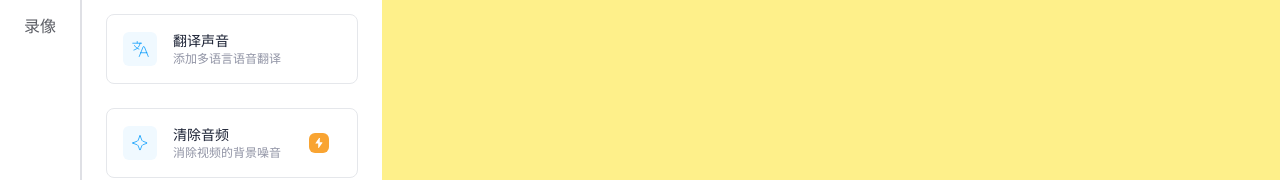
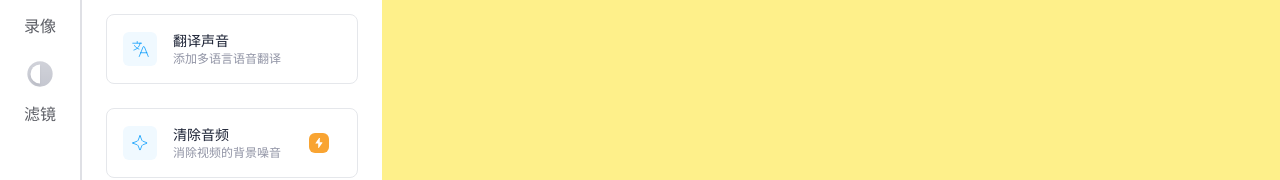
Before and after one commit to Licodeao/lico-ai, a React (Vite) app in the folder graduation-frontend/: page /edit/setting in a window 1280 px wide. Shown: the part 490-670 px from the top of the page. Built offline with nearby package versions, Linux system fonts and the light colour scheme; no server answers.

Commit message:
feat(Edit): add filter page

```diff
--- a/graduation-frontend/src/pages/edit/components/nav.tsx
+++ b/graduation-frontend/src/pages/edit/components/nav.tsx
@@ -12,6 +12,8 @@ import AudioSelectedSvg from "@/assets/img/audio-selected.svg";
 import TextSelectedSvg from "@/assets/img/text-selected.svg";
 import ElementSelectedSvg from "@/assets/img/element-selected.svg";
 import RecordSelectedSvg from "@/assets/img/record-selected.svg";
+import FilterSvg from "@/assets/img/filter.svg";
+import FilterSelectedSvg from "@/assets/img/filter-selected.svg";
 import { useNavigate } from "react-router-dom";
 interface IProps {
   children?: ReactNode;
@@ -76,6 +78,14 @@ const Nav: FC<IProps> = () => {
       selectedIcon: RecordSelectedSvg,
       link: "/edit/record",
     },
+    {
+      id: 6,
+      icon: FilterSvg,
+      title: "滤镜",
+      description: "Filter",
+      selectedIcon: FilterSelectedSvg,
+      link: "/edit/filter",
+    },
   ];
 
   const curIndex = Number(localStorage.getItem("curIndex")) || 0;
--- /dev/null
+++ b/graduation-frontend/src/pages/edit/views/filter.tsx
@@ -0,0 +1,11 @@
+import type { FC, ReactNode } from "react";
+
+interface IProps {
+  children?: ReactNode;
+}
+
+const EditFilter: FC<IProps> = () => {
+  return <div>EditFilter</div>;
+};
+
+export default EditFilter;
--- a/graduation-frontend/src/router/index.tsx
+++ b/graduation-frontend/src/router/index.tsx
@@ -1,6 +1,7 @@
 import Edit from "@/pages/edit";
 import EditAudio from "@/pages/edit/views/audio";
 import EditElement from "@/pages/edit/views/element";
+import EditFilter from "@/pages/edit/views/filter";
 import EditMedia from "@/pages/edit/views/media";
 import EditRecord from "@/pages/edit/views/record";
 import EditSetting from "@/pages/edit/views/setting";
@@ -67,6 +68,10 @@ const router = createBrowserRouter([
         path: "/edit/record",
         element: <EditRecord />,
       },
+      {
+        path: "/edit/filter",
+        element: <EditFilter />,
+      },
     ],
   },
   {
```
Also changed, not shown: graduation-frontend/src/assets/img/filter-selected.svg (added), graduation-frontend/src/assets/img/filter.svg (added).
